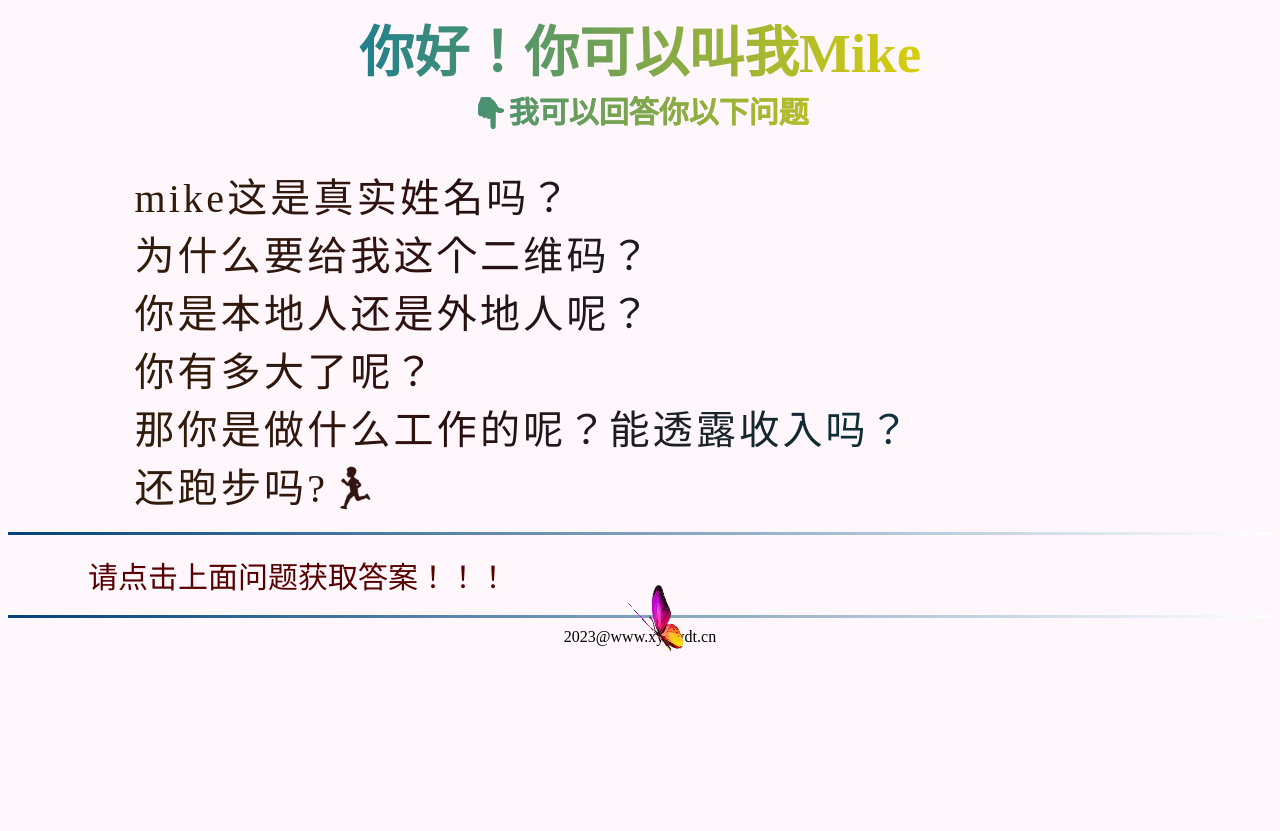
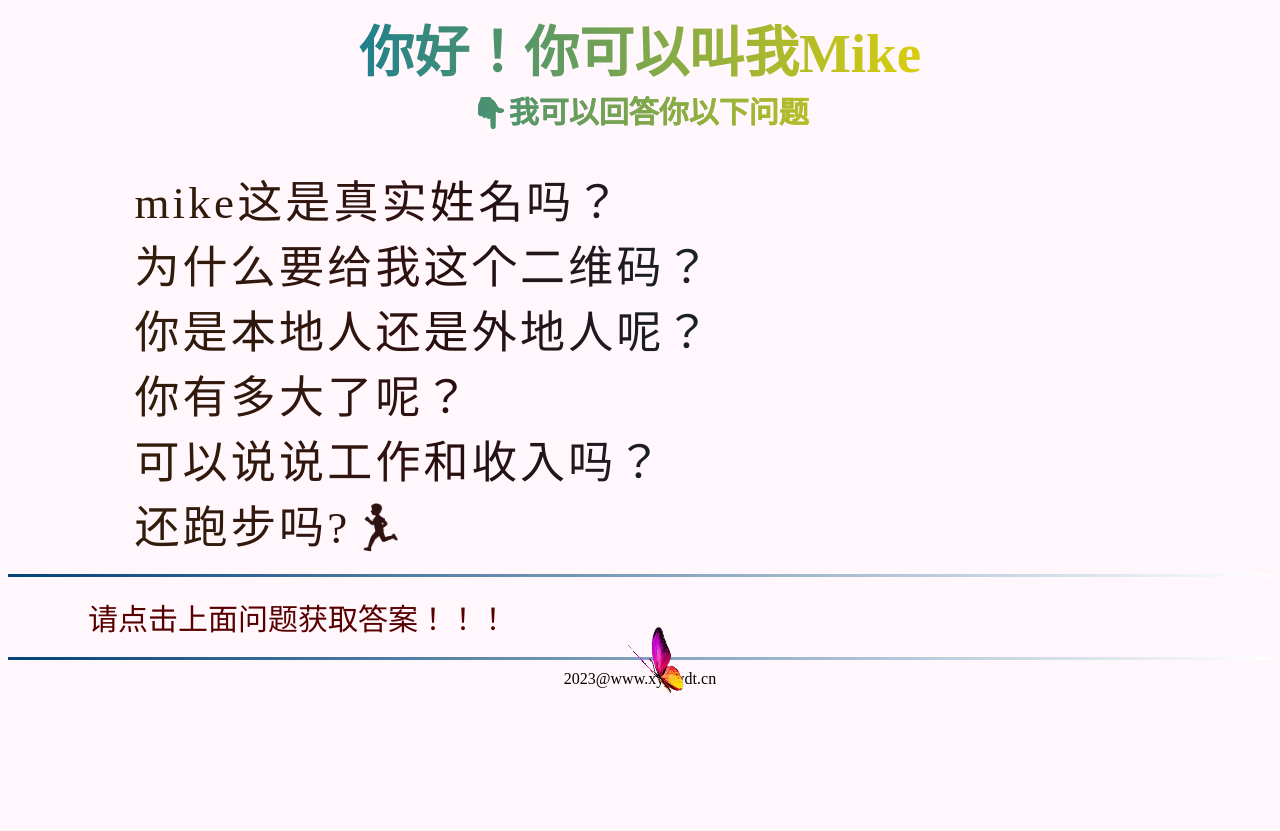
Before and after one commit to makewt/newtime, a plain HTML site: page meetagain.html in a window 1280 px wide. Before the commit the page ends 800 px from the top, so only its background shows below. Drawn offline with Linux system fonts and the light colour scheme.

Commit message:
Update meetagain.html

```diff
--- a/meetagain.html
+++ b/meetagain.html
@@ -134,7 +134,7 @@
       text-decoration: underline;
       font-weight: 500;
       letter-spacing: 0.2rem;
-      font-size: 40px;
+      font-size: 45px;
       background-image: -webkit-linear-gradient(left, #290c0c, #073844 25%, #04330c 50%, #362802 75%, #2e1111);
       -webkit-text-fill-color: transparent;
       -webkit-background-clip: text;
@@ -174,7 +174,7 @@
     <div class="wenti" id="q4" onclick="onClick(5)">为什么要给我这个二维码？</div>
     <div class="wenti" id="q3" onclick="onClick(6)">你是本地人还是外地人呢？</div>
     <div class="wenti" id="q2" onclick="onClick(2)">你有多大了呢？</div>
-    <div class="wenti" id="q3" onclick="onClick(3)">那你是做什么工作的呢？能透露收入吗？</div>
+    <div class="wenti" id="q3" onclick="onClick(3)">可以说说工作和收入吗？</div>
     <div class="wenti" id="q4" onclick="onClick(4)">还跑步吗?🏃🏼‍♂️</div>
     <br>
     <div class="line"></div>
```
